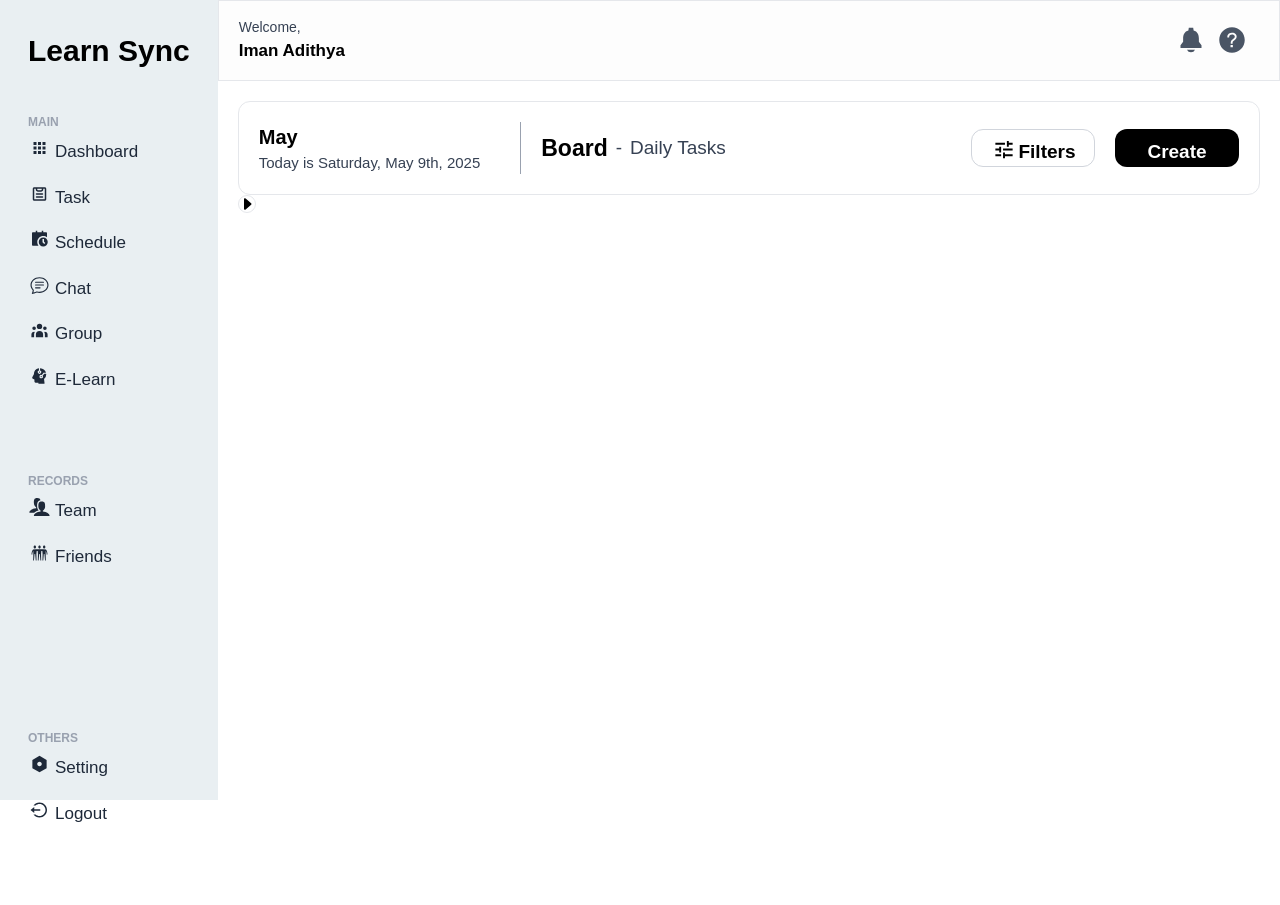
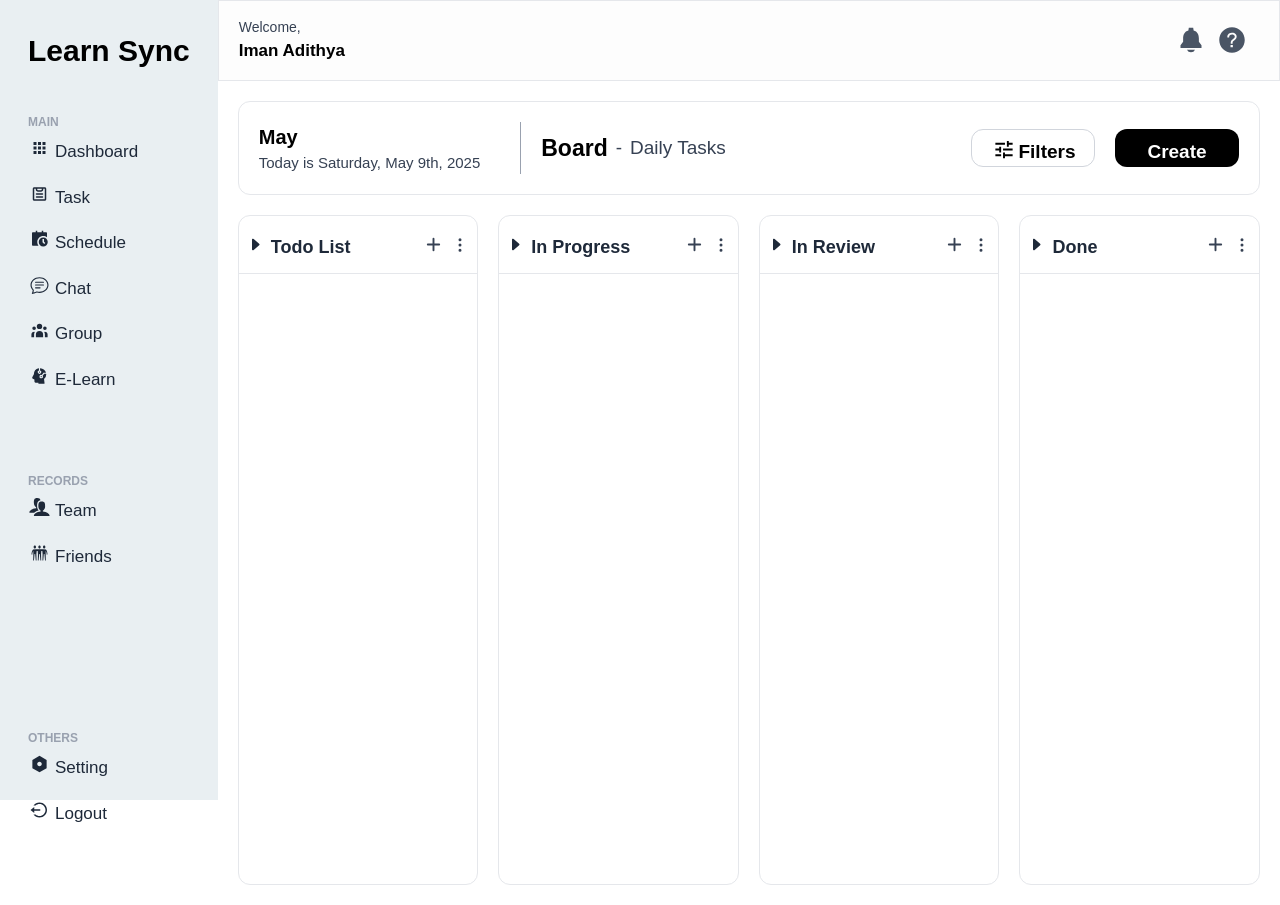
Before and after one commit to UchithmaSenevirathne/learn-sync, a React (Vite) app: page /task in a window 1280 px wide. Before the commit the page ends 826 px from the top, so only its background shows below. Built offline with nearby package versions, Linux system fonts and the light colour scheme; a web font is replaced by a local one.

Commit message:
task page completed

```diff
--- a/src/pages/dashboards/Task.jsx
+++ b/src/pages/dashboards/Task.jsx
@@ -1,5 +1,6 @@
 import {MdOutlineTune} from "react-icons/md";
 import {BsCaretRightFill} from "react-icons/bs";
+import {HiOutlineDotsVertical, HiPlus} from "react-icons/hi";
 
 export const Task = () => {
     return (
@@ -26,11 +27,58 @@ export const Task = () => {
                     </button>
                 </div>
             </div>
-            <div className="flex items-center">
-                <div className="flex flex-col border-1 border-gray-200 rounded-xl">
-                    <div>
-                        <BsCaretRightFill />
+            <div className="flex items-center pt-5 gap-5">
+                <div className="flex flex-col border-1 border-gray-200 rounded-xl flex-1">
+                    <div className="flex items-center justify-between border-b-1 border-gray-200 h-full py-3 px-2">
+                        <div className="flex text-gray-800 items-center gap-2">
+                            <BsCaretRightFill className="w-[16px] h-[19px]"/>
+                            <h1 className="font-semibold text-[18px] pt-1.5">Todo List</h1>
+                        </div>
+                        <div className="flex text-gray-700 items-center gap-2">
+                            <HiPlus className="w-[19px] h-[19px]"/>
+                            <HiOutlineDotsVertical className="w-[18px] h-[18px]"/>
+                        </div>
                     </div>
+                    <div className="h-[610px] p-3"></div>
+                </div>
+                <div className="flex flex-col border-1 border-gray-200 rounded-xl flex-1">
+                    <div className="flex items-center justify-between border-b-1 border-gray-200 h-full py-3 px-2">
+                        <div className="flex text-gray-800 items-center gap-2">
+                            <BsCaretRightFill className="w-[16px] h-[19px]"/>
+                            <h1 className="font-semibold text-[18px] pt-1.5">In Progress</h1>
+                        </div>
+                        <div className="flex text-gray-700 items-center gap-2">
+                            <HiPlus className="w-[19px] h-[19px]"/>
+                            <HiOutlineDotsVertical className="w-[18px] h-[18px]"/>
+                        </div>
+                    </div>
+                    <div className="h-[610px] p-3"></div>
+                </div>
+                <div className="flex flex-col border-1 border-gray-200 rounded-xl flex-1">
+                    <div className="flex items-center justify-between border-b-1 border-gray-200 h-full py-3 px-2">
+                        <div className="flex text-gray-800 items-center gap-2">
+                            <BsCaretRightFill className="w-[16px] h-[19px]"/>
+                            <h1 className="font-semibold text-[18px] pt-1.5">In Review</h1>
+                        </div>
+                        <div className="flex text-gray-700 items-center gap-2">
+                            <HiPlus className="w-[19px] h-[19px]"/>
+                            <HiOutlineDotsVertical className="w-[18px] h-[18px]"/>
+                        </div>
+                    </div>
+                    <div className="h-[610px] p-3"></div>
+                </div>
+                <div className="flex flex-col border-1 border-gray-200 rounded-xl flex-1">
+                    <div className="flex items-center justify-between border-b-1 border-gray-200 h-full py-3 px-2">
+                        <div className="flex text-gray-800 items-center gap-2">
+                            <BsCaretRightFill className="w-[16px] h-[19px]"/>
+                            <h1 className="font-semibold text-[18px] pt-1.5">Done</h1>
+                        </div>
+                        <div className="flex text-gray-700 items-center gap-2">
+                            <HiPlus className="w-[19px] h-[19px]"/>
+                            <HiOutlineDotsVertical className="w-[18px] h-[18px]"/>
+                        </div>
+                    </div>
+                    <div className="h-[610px] p-3"></div>
                 </div>
             </div>
         </div>
```
Also changed, not shown: src/pages/dashboards/Chat.jsx (added).
